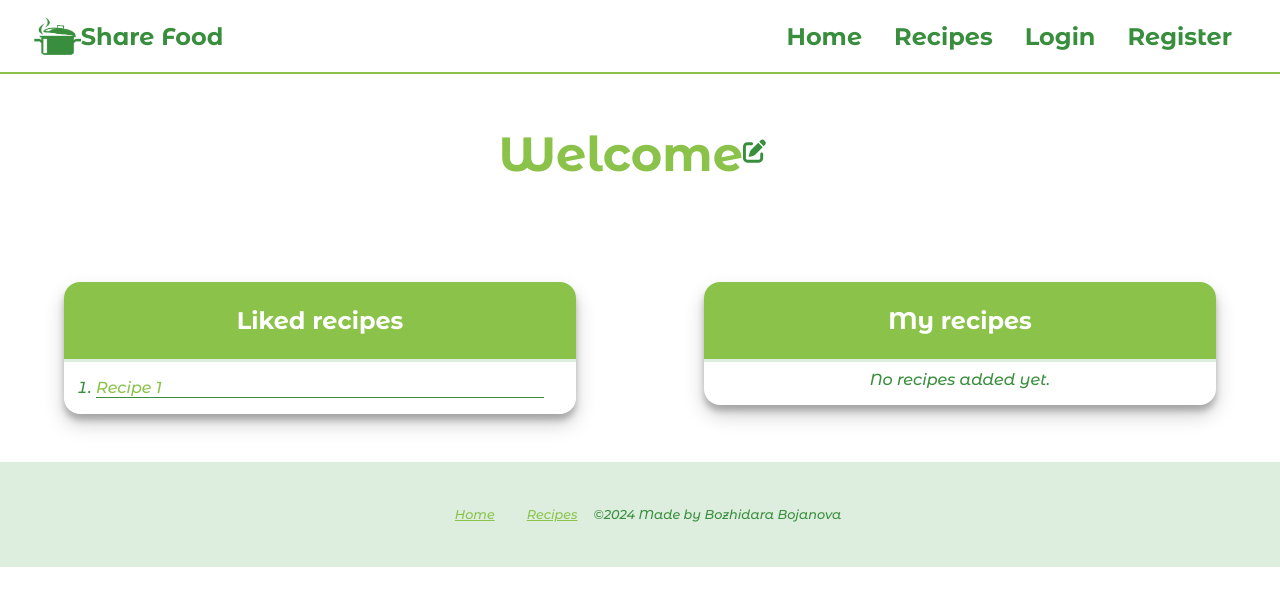
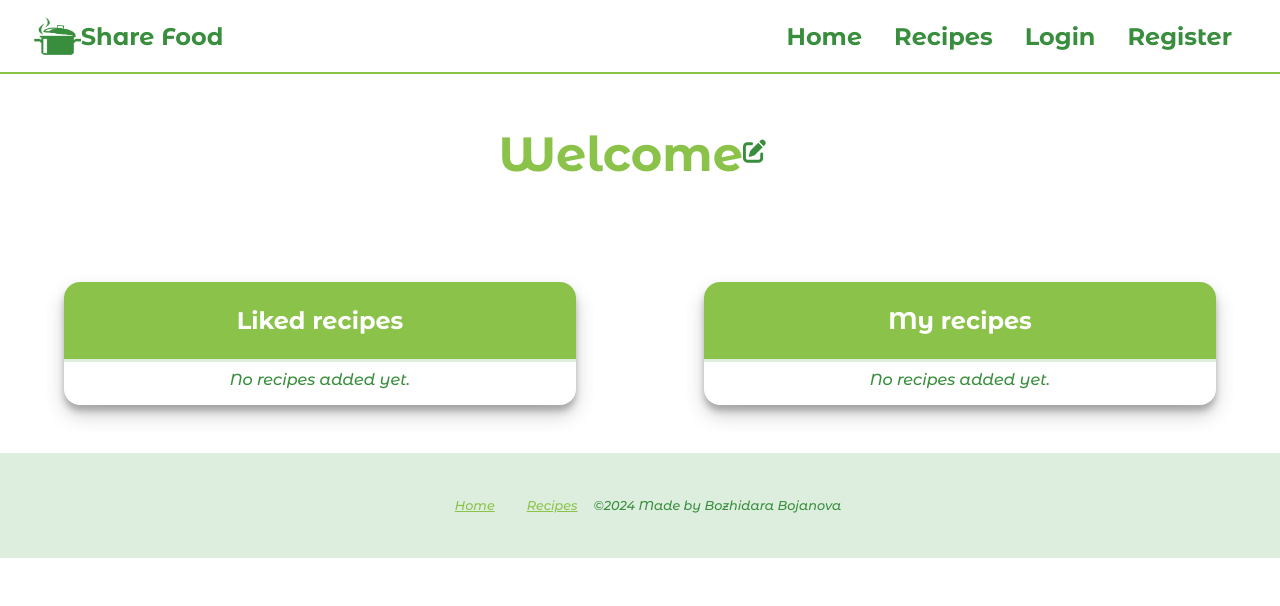
Before and after one commit to BojidaraBojanova/ShareRecipesApp, an Angular app in the folder client/: page /users/profile in a window 1280 px wide. Shown: the top 606 px of the page. Built offline with nearby package versions, Linux system fonts and the light colour scheme.

Commit message:
Displayed the favorite recipes in profile page

```diff
--- a/client/src/app/user/profile/profile.component.html
+++ b/client/src/app/user/profile/profile.component.html
@@ -12,9 +12,14 @@
                 <h2>Liked recipes</h2>
             </div>
             <div class="container-list">
-                <ol>
-                    <li><a href="">Recipe 1</a></li>
+                <ol *ngIf="favoriteRecipe.length > 0; else noFavRecipes">
+                    <li *ngFor="let recipe of favoriteRecipe">
+                        <a [routerLink]="'/category/recipe/details/'+recipe?._id">{{recipe.title}}</a>
+                    </li>
                 </ol>
+                <ng-template #noFavRecipes>
+                    <p class="noRecipes">No recipes added yet.</p>
+                </ng-template>
             </div>
         </div>
         <div class="container">
--- a/client/src/app/user/profile/profile.component.ts
+++ b/client/src/app/user/profile/profile.component.ts
@@ -18,6 +18,7 @@ export class ProfileComponent implements OnInit{
   };
 
   recipes: Recipe[] = [];
+  favoriteRecipe: Recipe[] = [];
   recipeId: string = '';
 
   isPopupVisible: boolean = false;
@@ -40,6 +41,7 @@ export class ProfileComponent implements OnInit{
         if(storedUser){
           this.showProfileDetails(storedUser);
           this.getUserRecipes(storedUser._id);
+          this.getUserFavoriteRecipes(storedUser._id)
         }else{
           this.profileDetails = {
             firstName: '',
@@ -54,6 +56,12 @@ export class ProfileComponent implements OnInit{
   getUserRecipes(userId: string){
     this.recipeService.getUserRecipes(userId).subscribe(recipes => {
       return this.recipes = recipes
+    })
+  }
+
+  getUserFavoriteRecipes(userId: string){
+    this.userService.getFavoriteRecipes(userId).subscribe(recipes => {
+      return this.favoriteRecipe = recipes;
     })
   }
 
```
